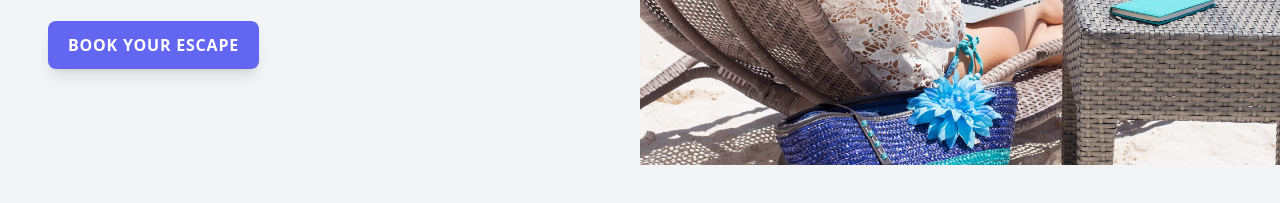
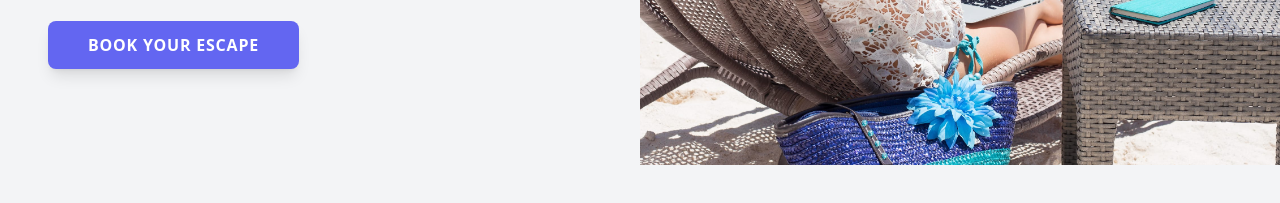
Before and after one commit to brigitchelangat/Tailwind-CSS-Starter, a website built with Vite: page index.html in a window 1280 px wide. Shown: the part 343-546 px from the top of the page. Built offline with nearby package versions, Linux system fonts and the light colour scheme.

Commit message:
@apply feature

```diff
--- a/css/tailwind.css
+++ b/css/tailwind.css
@@ -1,4 +1,14 @@
 
 @tailwind base;
 @tailwind components;
+
+
 @tailwind utilities;
+@layer components{
+    .btn{
+        @apply bg-indigo-500 px-5 hover:bg-indigo-400 sm:hover:bg-green-400
+        hover:-translate-y-0.5 focus:outline-none focus:ring focus:ring-offset-2 focus:ring-indigo-500 active:bg-indigo-600 transform transition py-3 inline-block
+        rounded-lg shadow-lg text-white uppercase tracking-wider font-semibold
+        text-sm sm:text-base
+    }
+}
--- a/index.html
+++ b/index.html
@@ -29,10 +29,7 @@
         <div class="mt-4 sm:mt-6">
         <a
             href=""
-            class="bg-indigo-500 px-5 hover:bg-indigo-400 sm:hover:bg-green-400
-            hover:-translate-y-0.5 focus:outline-none focus:ring focus:ring-offset-2 focus:ring-indigo-500 active:bg-indigo-600 transform transition py-3 inline-block
-            rounded-lg shadow-lg text-white uppercase tracking-wider font-semibold
-            text-sm sm:text-base"
+            class="btn px-10"
             >Book your escape</a
         >
         </div>
```
